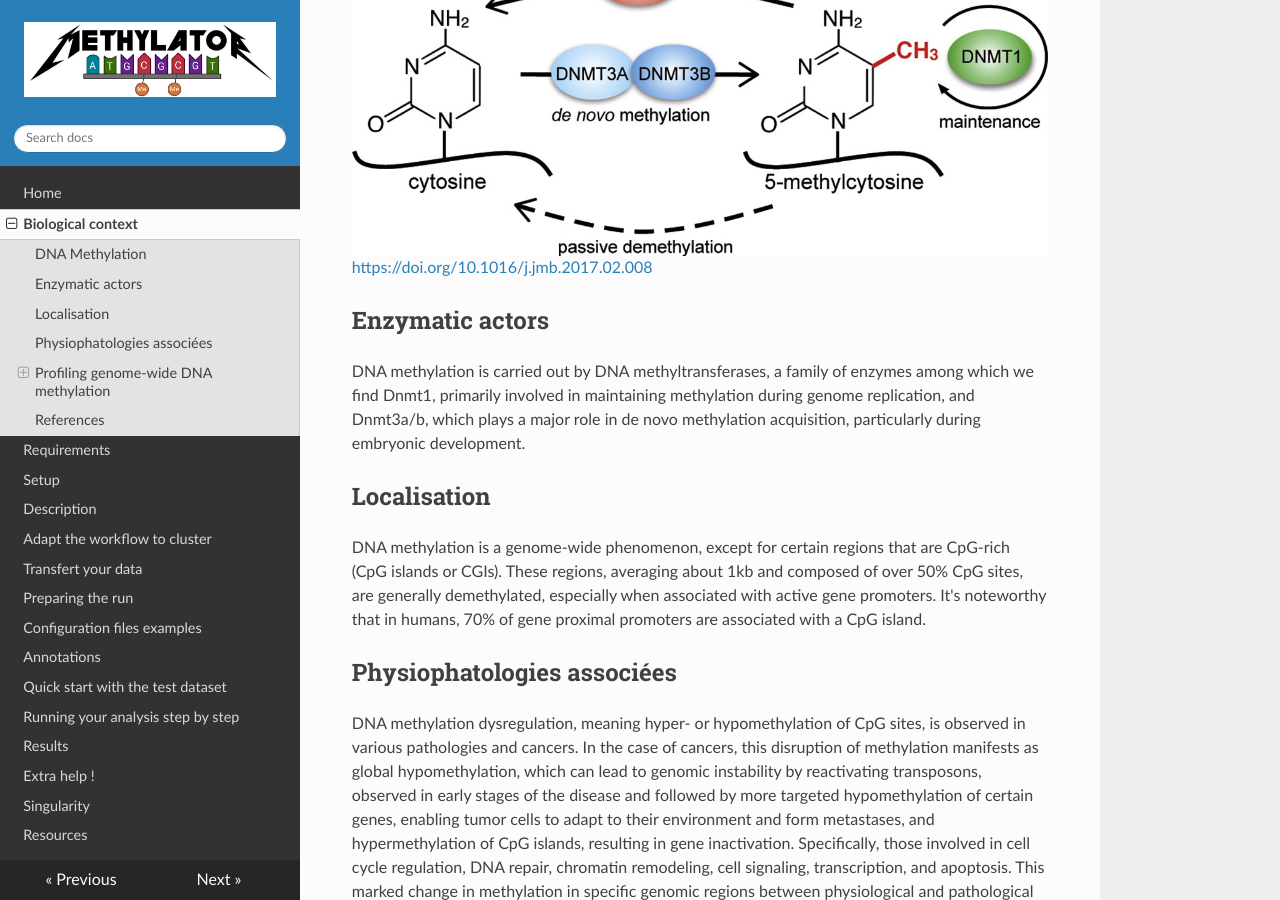
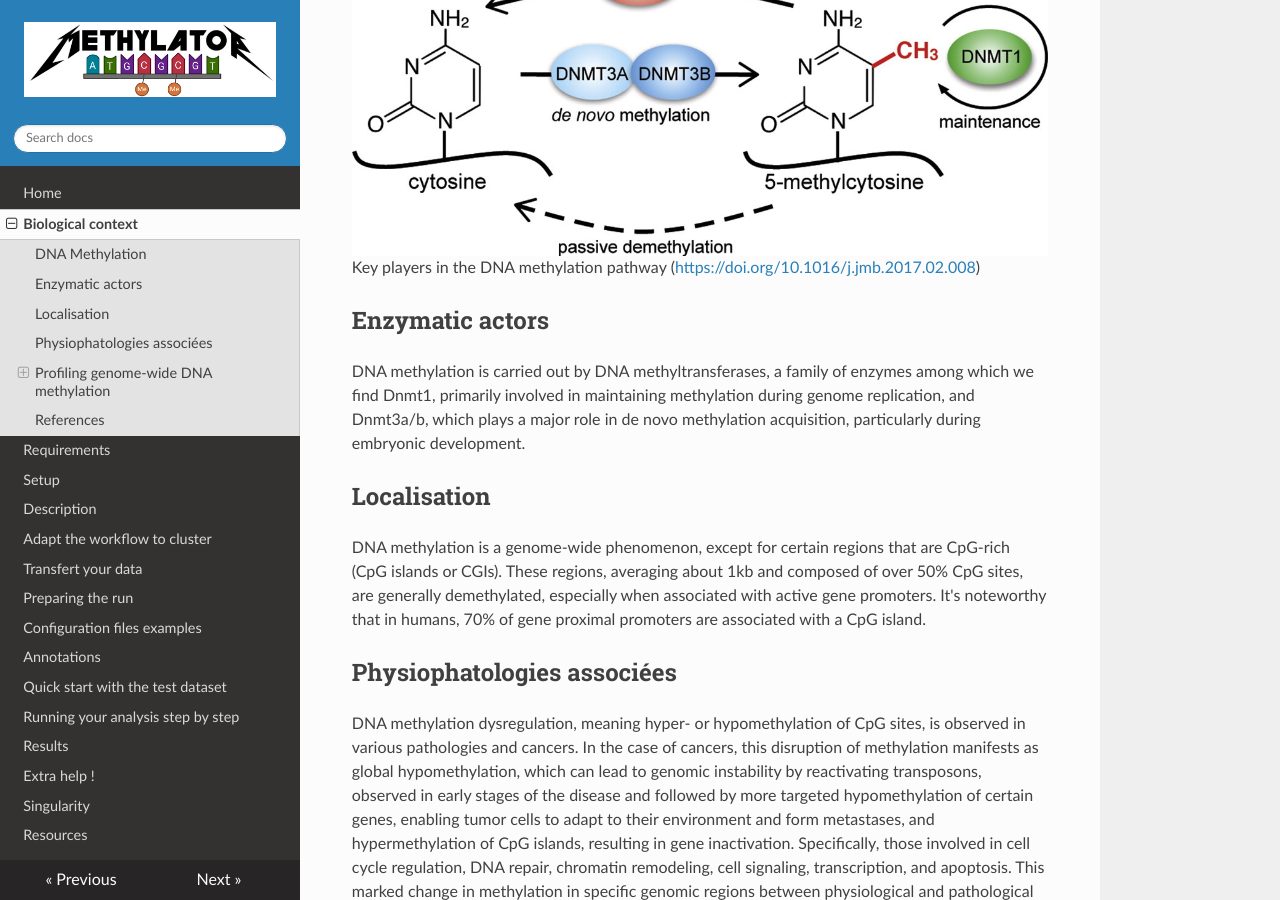
Before and after one commit to parisepigenetics/Methylator-Documentation, an MkDocs documentation site: the page built from docs/biological_context.md, in a window 1280 px wide and 900 px high, scrolled down 671 px. Built offline with MkDocs 1.6.1, drawn with Linux system fonts in a browser that asks for light colours; nearby versions of some CDN libraries.

Commit message:
Update biological_context.md

```diff
--- a/docs/biological_context.md
+++ b/docs/biological_context.md
@@ -8,7 +8,7 @@ transposable elements, aging, and carcinogenesis. At the molecular level, DNA me
 In mammals genomes, DNA methylation is a reversible epigenetic modification involving the addition of a methyl group to the fifth carbon of cytosine, forming 5-methylcytosine (5mC), methylation is primarily observed in a CpG dinucleotide context. Non-CG methylation (CHG or CHH) is more commonly observed among plants and fungi.
 
 ![5mc](img/dmt_illustration.jpg)
-[https://doi.org/10.1016/j.jmb.2017.02.008](https://doi.org/10.1016/j.jmb.2017.02.008)
+Key players in the DNA methylation pathway ([https://doi.org/10.1016/j.jmb.2017.02.008](https://doi.org/10.1016/j.jmb.2017.02.008))
 
 
 ## Enzymatic actors
```
